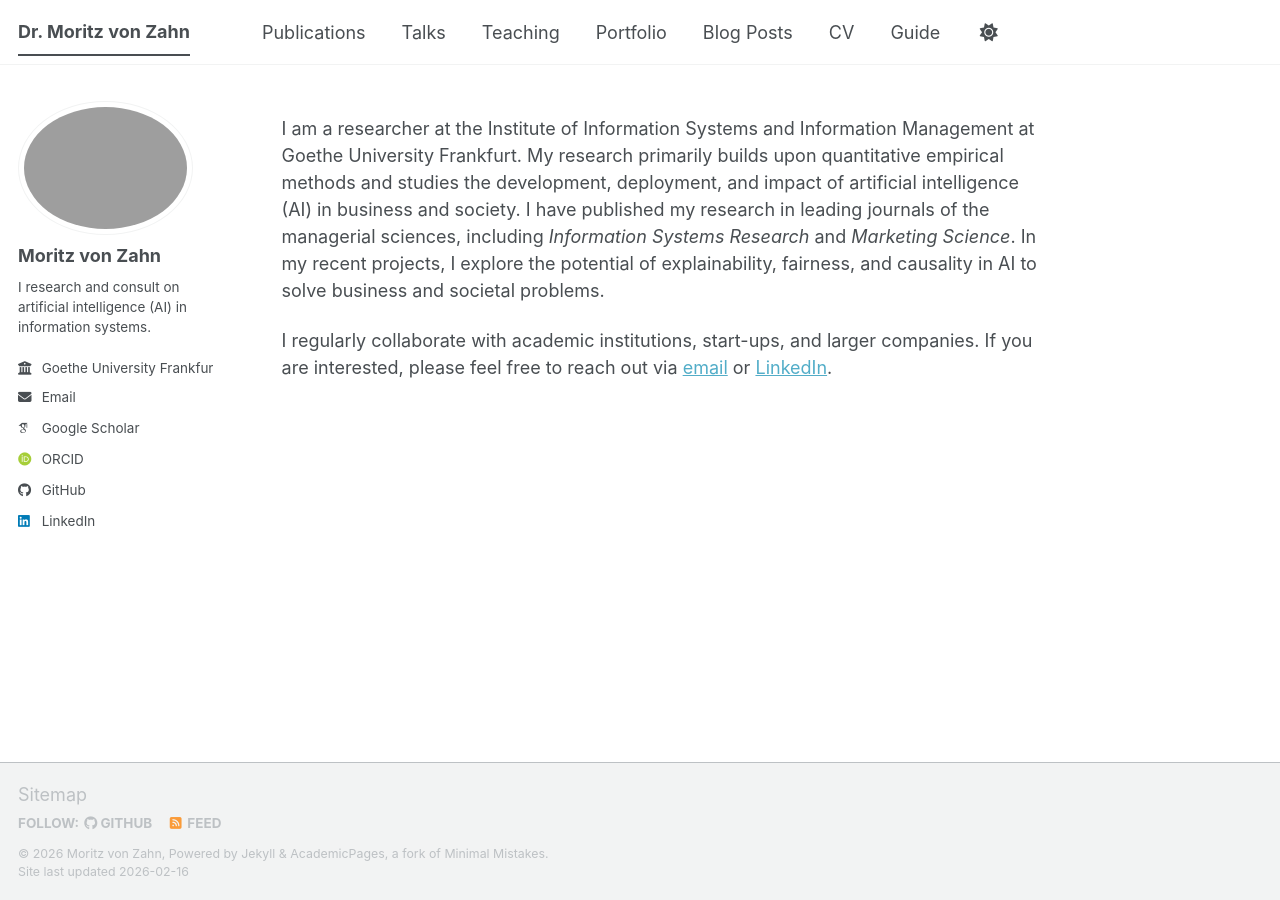
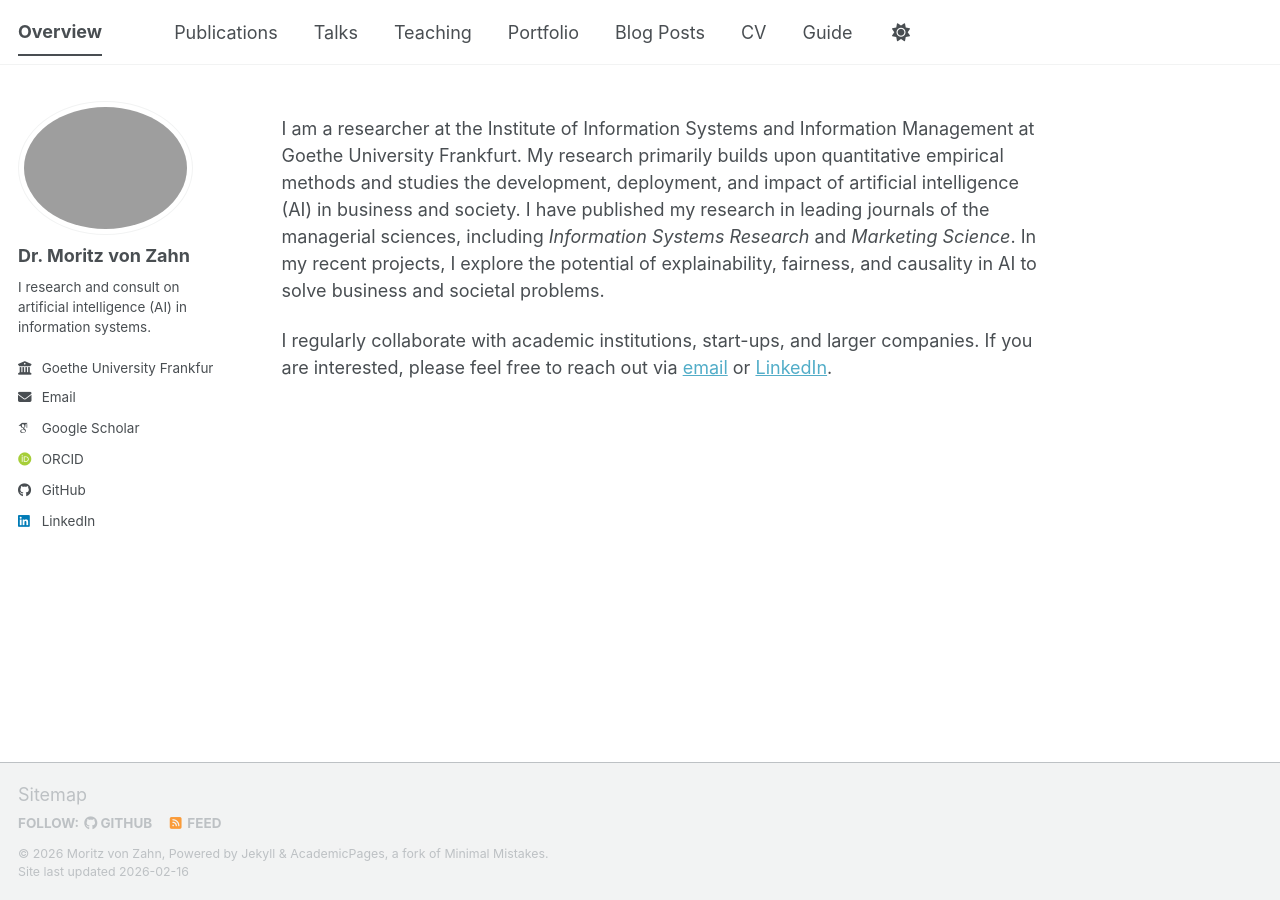
Before and after one commit to moritzvz/moritzvz.github.io, a Jekyll site: the page built from _pages/about.md, in a window 1280 px wide. Built offline with Jekyll 4.4.1, drawn with Linux system fonts in a browser that asks for light colours; some web fonts are replaced; a script bundle is joined from its source files by our own code; library files that are not in the unit come from our copies.

Commit message:
Update _config.yml

```diff
--- a/_config.yml
+++ b/_config.yml
@@ -9,7 +9,7 @@
 # Basic Site Settings
 locale                   : "en-US"
 site_theme               : "default" # The available themes options are "default", "air", "sunrise", "mint", "dirt" and "contrast"
-title                    : "Dr. Moritz von Zahn"
+title                    : "Overview"
 title_separator          : "-"
 name                     : &name "Moritz von Zahn"
 description              : &description "Your Name's academic portfolio"   # Update this with a general description of your site, this is the default if not overridden by a page
@@ -24,7 +24,7 @@ repository               : "academicpages/academicpages.github.io"
 author:
   # Biographic information
   avatar           : "profile_pic.png"
-  name             : "Moritz von Zahn"
+  name             : "Dr. Moritz von Zahn"
   pronouns         : # example: "she/her"
   bio              : "I research and consult on artificial intelligence (AI) in information systems."
   location         : # "Frankfurt, Germany"
```
